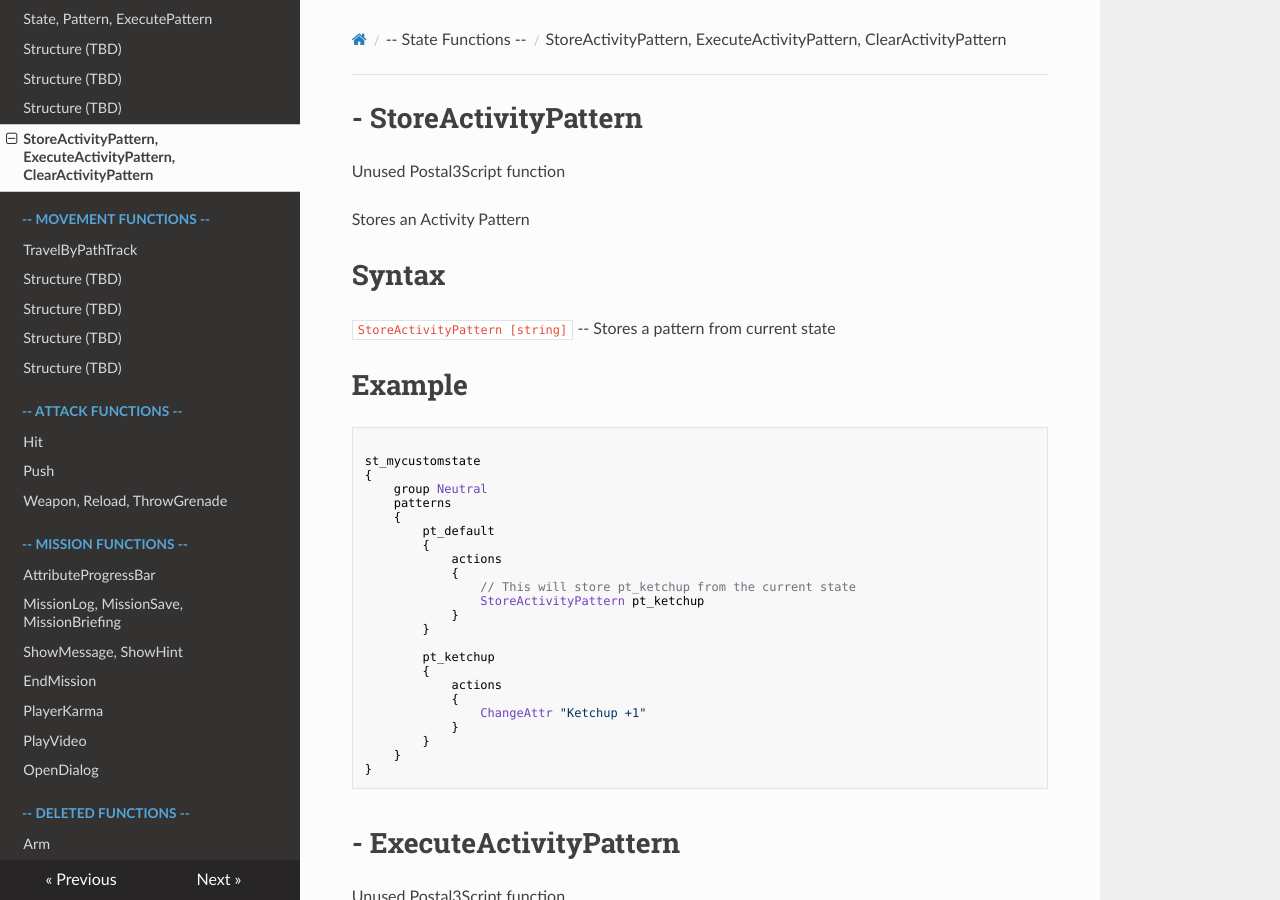
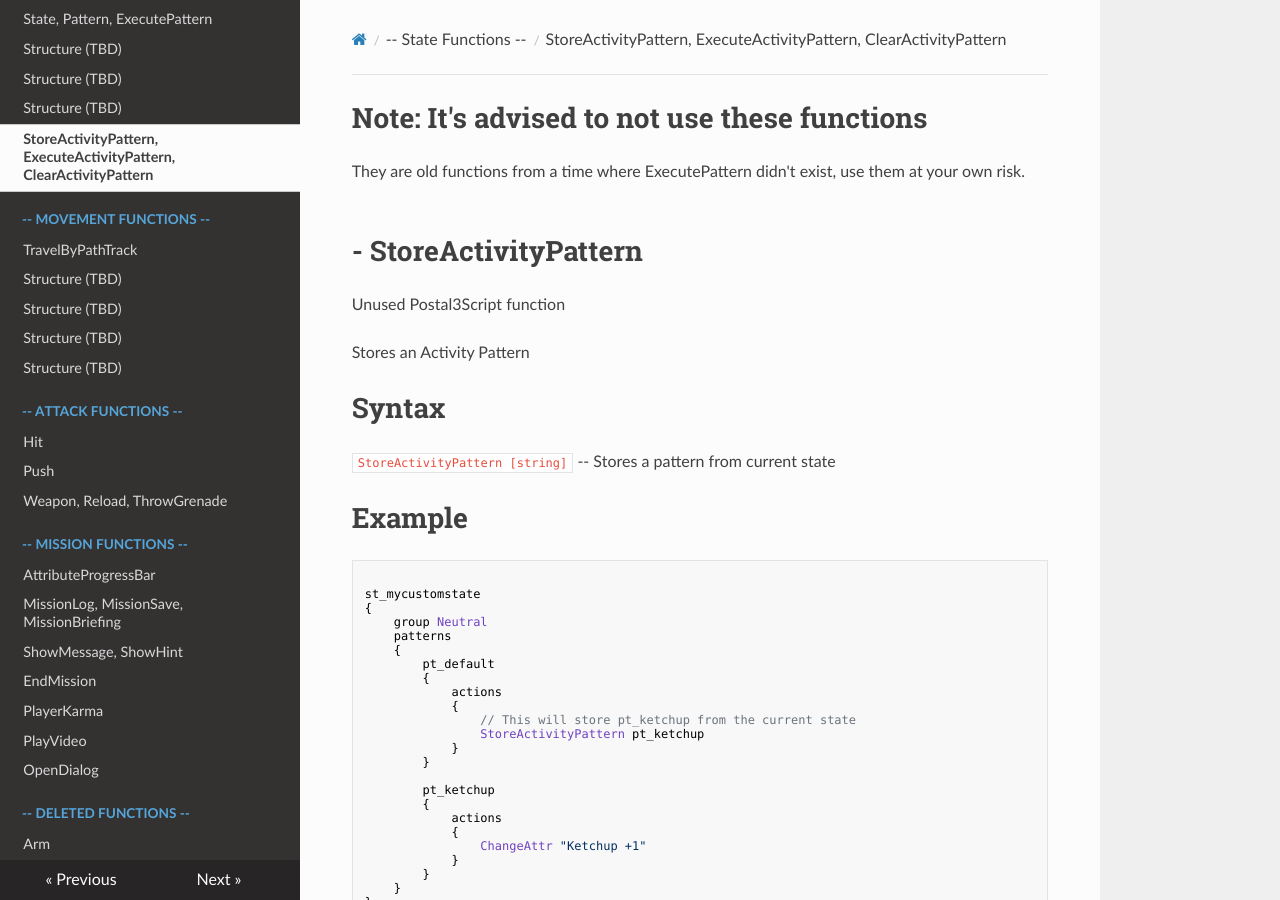
Before and after one commit to WhackJobInt/postal3scriptdocs, an MkDocs documentation site: the page built from docs/activitypattern_funcs.md, in a window 1280 px wide and 900 px high. Built offline with MkDocs 1.6.1, drawn with Linux system fonts in a browser that asks for light colours; nearby versions of some CDN libraries.

Commit message:
Add warning on ActivityPattern page

```diff
--- a/docs/activitypattern_funcs.md
+++ b/docs/activitypattern_funcs.md
@@ -1,4 +1,6 @@
-#- StoreActivityPattern
+<h1>Note: It's advised to not use these functions</h1>
+<p>They are old functions from a time where ExecutePattern didn't exist, use them at your own risk.
+<br><br><h1>- StoreActivityPattern</h1>
 <p>Unused Postal3Script function
 <p>Stores an Activity Pattern
 <h1>Syntax</h1>
```
